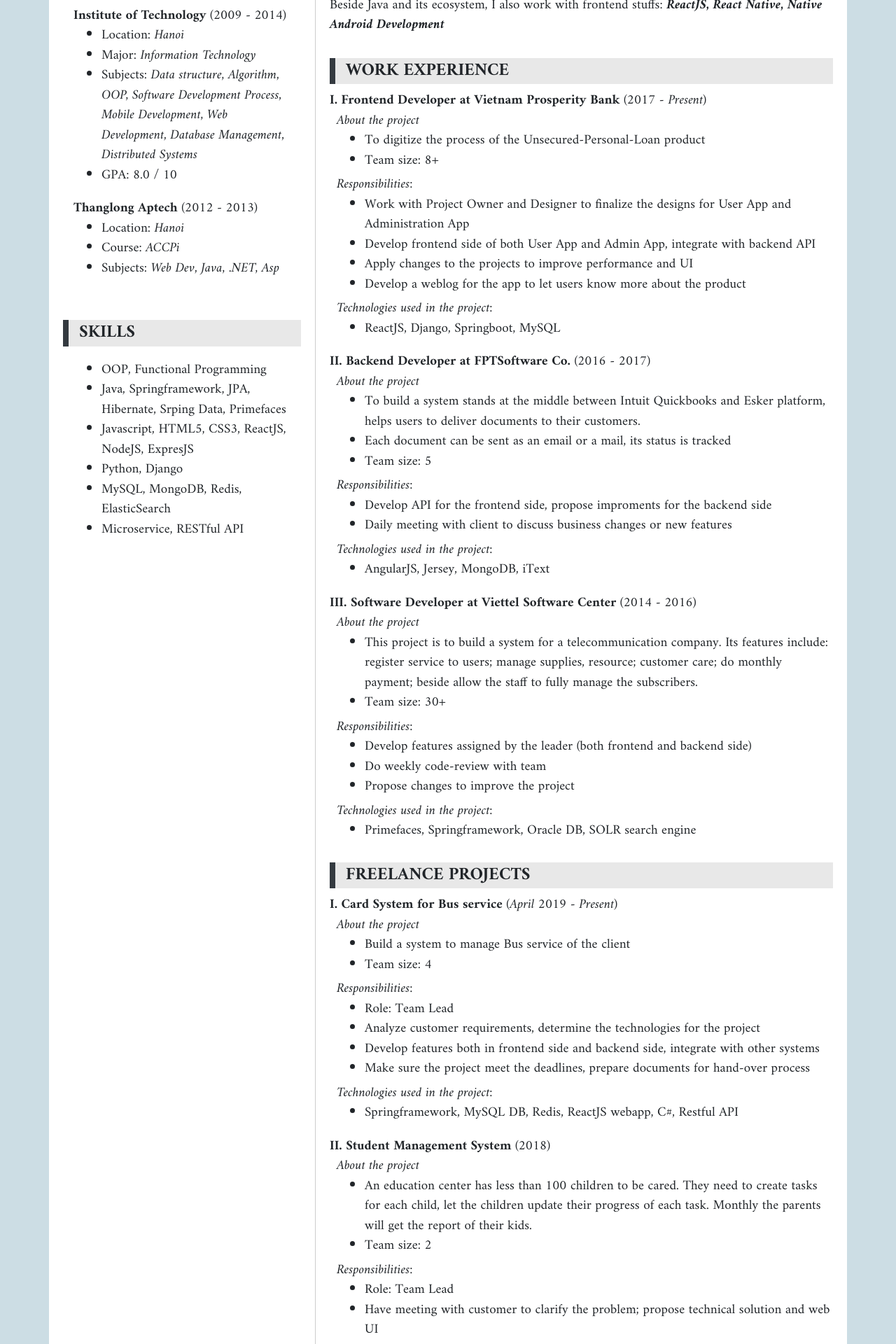
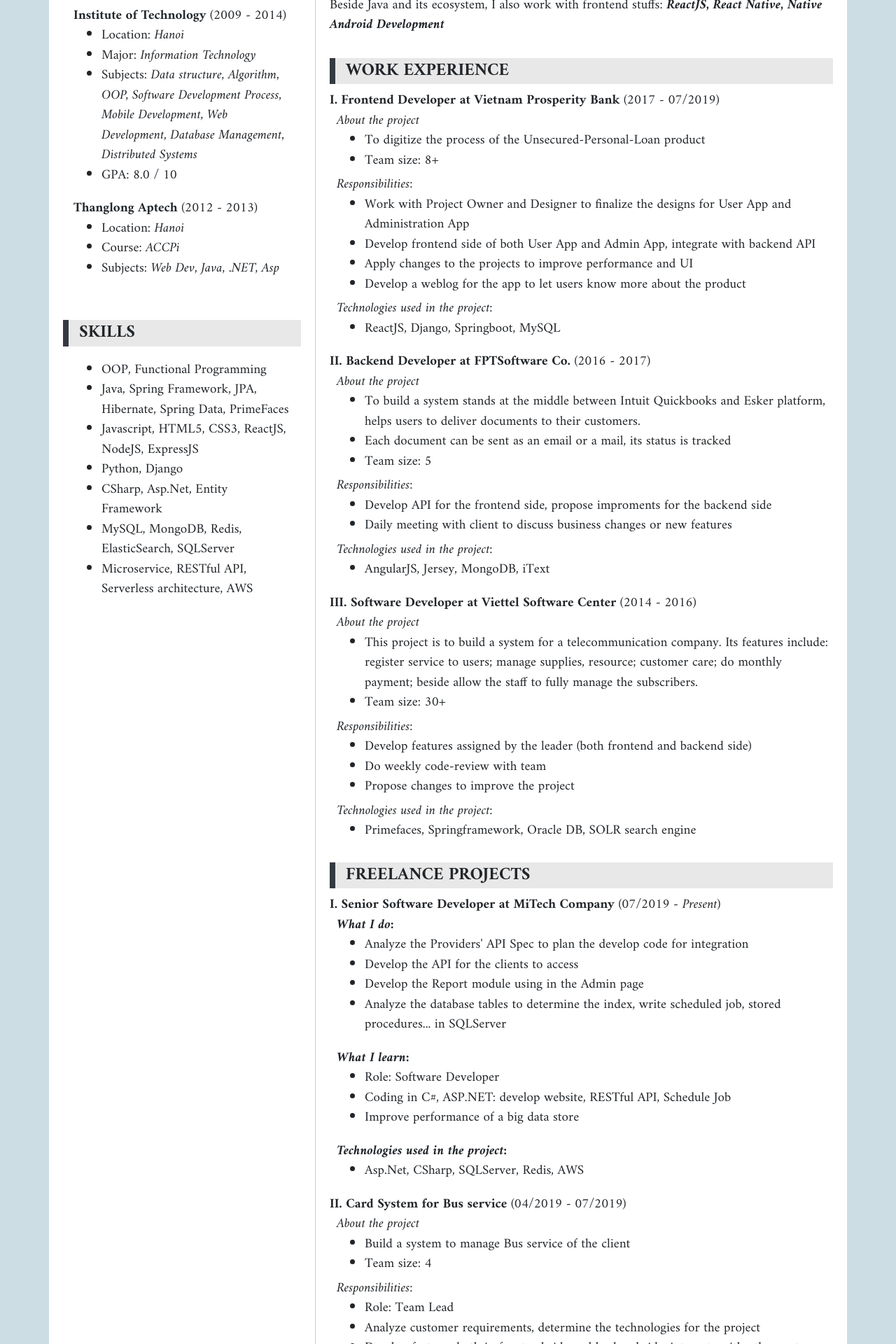
Before and after one commit to khuongdv/my-resume, a React (Create React App) app: page / in a window 1280 px wide. Shown: the part 360-2280 px from the top of the page at 70% size. Built offline with nearby package versions, Linux system fonts and the light colour scheme.

Commit message:
UPDATE FOR FEB14-2020

```diff
--- a/src/App.js
+++ b/src/App.js
@@ -5,6 +5,7 @@ import { Container, Row, Col } from 'reactstrap';
 import VPBank from './VPBank'
 import FPTSoft from './FPTSoft'
 import Viettel from './Viettel'
+import Mimi from './Mimi'
 import Fidelis from './Fidelis'
 import Fattoria from './Fattoria'
 import Skills from './skills'
@@ -86,9 +87,10 @@ function App() {
             <div className="styled-header-pan section-head" style={{ marginTop: 30, marginBottom: 10 }}>
               FREELANCE PROJECTS
             </div>
-            <Fidelis stt={"I"} />
-            <Fattoria stt={"II"} />
-            <Sphacy stt={"III"} />
+            <Mimi stt={"I"} />
+            <Fidelis stt={"II"} />
+            <Fattoria stt={"III"} />
+            <Sphacy stt={"IV"} />
           </Col>
         </Row>
         <FooterNhe />
--- a/src/Fidelis.js
+++ b/src/Fidelis.js
@@ -4,7 +4,7 @@ class Fidelis extends React.Component {
   render() {
     return (
       <div>
-        <div><b style={{ fontSize: 19 }}>{this.props.stt}. Card System for Bus service</b> <i>(April 2019 - Present)</i>
+        <div><b style={{ fontSize: 19 }}>{this.props.stt}. Card System for Bus service</b> <i>(04/2019 - 07/2019)</i>
         </div>
         <div style={{ paddingLeft: 10 }}>
           <i>About the project</i>
--- a/src/FooterNhe.js
+++ b/src/FooterNhe.js
@@ -9,7 +9,7 @@ class FooterNhe extends React.Component {
                     <hr />
                 </Col>
                 <Col sm={12} className="text-center">
-                    &copy; 2019 - Dao Van Khuong
+                    &copy; {new Date().getFullYear()} - Dao Van Khuong
                 </Col>
             </Row>
         )
--- a/src/GeneralInfo.js
+++ b/src/GeneralInfo.js
@@ -1,23 +1,28 @@
 import React from 'react'
-import { Row, Col } from 'reactstrap'
+import {Row, Col} from 'reactstrap'
 
 class GeneralInfo extends React.Component {
     render() {
         return (
             <Row>
                 <Col sm={12}>
-          <div className="styled-header-pan section-head" style={{ marginTop: 10 }}>
+                    <div className="styled-header-pan section-head" style={{marginTop: 10}}>
                         PERSONAL PROFILE
                     </div>
-          <p className="paragraph-k" style={{ marginTop: 10 }}>
-            My fullname is Dao Van Khuong. I've been working as a software developer for more than 5 years.<br />
-            Java is my major programming language. In 2014, I became an <b><i>"Oracle Certified Professional Java SE6 Programmer"</i></b>
+                    <p className="paragraph-k" style={{marginTop: 10}}>
+                        My fullname is Dao Van Khuong. I've been working as a software developer for more than 6
+                        years.<br/>
+                        Java is my major programming language. In 2014, I became an <b><i>"Oracle Certified Professional
+                        Java SE6 Programmer"</i></b>
                     </p>
                     <p className="paragraph-k">
-            For a long time, I worked with Java and its popular frameworks: <b><i>PrimeFaces</i>, <i>Jersey</i>, <i>Hibernate</i>, <i>Springframework (Springboot as well)</i></b>
+                        For a long time, I worked with Java and its popular
+                        frameworks: <b><i>PrimeFaces</i>, <i>Jersey</i>, <i>Hibernate</i>, <i>Springframework
+                        (Springboot as well)</i></b>
                     </p>
                     <p className="paragraph-k">
-            Beside Java and its ecosystem, I also work with frontend stuffs: <b><i>ReactJS, React Native</i>, <i>Native Android Development</i></b>
+                        Beside Java and its ecosystem, I also work with frontend stuffs: <b><i>ReactJS, React
+                        Native</i>, <i>Native Android Development</i></b>
                     </p>
                 </Col>
             </Row>
--- /dev/null
+++ b/src/Mimi.js
@@ -0,0 +1,38 @@
+import React from 'react'
+
+class VPBank extends React.Component {
+    render() {
+        return (
+            <div>
+                <div><b  style={{fontSize: 19}}>I. Senior Software Developer at MiTech Company</b> <i>(07/2019 - Present)</i>
+                </div>
+                <div style={{paddingLeft: 10}}>
+                    <b><i>What I do:</i></b>
+                    <ul>
+                        <li>Analyze the Providers' API Spec to plan the develop code for integration</li>
+                        <li>Develop the API for the clients to access</li>
+                        <li>Develop the Report module using in the Admin page</li>
+                        <li>Analyze the database tables to determine the index, write scheduled job, stored procedures... in SQLServer</li>
+                    </ul>
+                </div>
+                <div style={{paddingLeft: 10}}>
+                    <b><i>What I learn:</i></b>
+                    <ul>
+                        <li>Role: Software Developer</li>
+                        <li>Coding in C#, ASP.NET: develop website, RESTful API, Schedule Job</li>
+                        <li>Improve performance of a big data store</li>
+                    </ul>
+                </div>
+                <div style={{paddingLeft: 10}}>
+                    <b><i>Technologies used in the project:</i></b>
+                    <ul>
+                        <li>Asp.Net, CSharp, SQLServer, Redis, AWS</li>
+                    </ul>
+                </div>
+            </div>
+        )
+    }
+}
+
+
+export default VPBank
--- a/src/VPBank.js
+++ b/src/VPBank.js
@@ -4,17 +4,20 @@ class VPBank extends React.Component {
     render() {
         return (
             <div>
-        <div><b style={{ fontSize: 19 }}>{this.props.stt}. Frontend Developer at Vietnam Prosperity Bank</b> <i>(2017 - Present)</i>
+                <div><b style={{fontSize: 19}}>{this.props.stt}. Frontend Developer at Vietnam Prosperity Bank</b> <i>(2017
+                    - 07/2019)</i>
                 </div>
-        <div style={{ paddingLeft: 10 }}>
+                <div style={{paddingLeft: 10}}>
                     <i>About the project</i>
-          <ul style={{ marginBottom: 6 }}>
+                    <ul style={{marginBottom: 6}}>
                         <li>To digitize the process of the Unsecured-Personal-Loan product</li>
                         <li>Team size: 8+</li>
                     </ul>
                     <i>Responsibilities:</i>
-          <ul style={{ marginBottom: 6 }}>
-            <li>Work with Project Owner and Designer to finalize the designs for User App and Administration App</li>
+                    <ul style={{marginBottom: 6}}>
+                        <li>Work with Project Owner and Designer to finalize the designs for User App and Administration
+                            App
+                        </li>
                         <li>Develop frontend side of both User App and Admin App, integrate with backend API</li>
                         <li>Apply changes to the projects to improve performance and UI</li>
                         <li>Develop a weblog for the app to let users know more about the product</li>
--- a/src/skills.js
+++ b/src/skills.js
@@ -1,21 +1,22 @@
 import React from 'react'
-import { Row, Col } from 'reactstrap'
+import {Row, Col} from 'reactstrap'
 
 class FPTSoftware extends React.Component {
     render() {
         return (
-      <Row style={{ padding: 20 }}>
+            <Row style={{padding: 20}}>
                 <Col sm={12} className="styled-header-pan">
                     <b className="section-head">SKILLS</b>
                 </Col>
-        <Col sm={12} style={{ fontSize: 22, paddingTop: 20 }}>
+                <Col sm={12} style={{fontSize: 22, paddingTop: 20}}>
                     <ul>
                         <li>OOP, Functional Programming</li>
-          <li>Java, Springframework, JPA, Hibernate, Srping Data, Primefaces</li>
-          <li>Javascript, HTML5, CSS3, ReactJS, NodeJS, ExpresJS</li>
+                        <li>Java, Spring Framework, JPA, Hibernate, Spring Data, PrimeFaces</li>
+                        <li>Javascript, HTML5, CSS3, ReactJS, NodeJS, ExpressJS</li>
                         <li>Python, Django</li>
-          <li>MySQL, MongoDB, Redis, ElasticSearch</li>
-          <li>Microservice, RESTful API</li>
+                        <li>CSharp, Asp.Net, Entity Framework</li>
+                        <li>MySQL, MongoDB, Redis, ElasticSearch, SQLServer</li>
+                        <li>Microservice, RESTful API, Serverless architecture, AWS</li>
                     </ul>
                 </Col>
             </Row>
```
Lines whose indentation alone changed are shown as unchanged.
